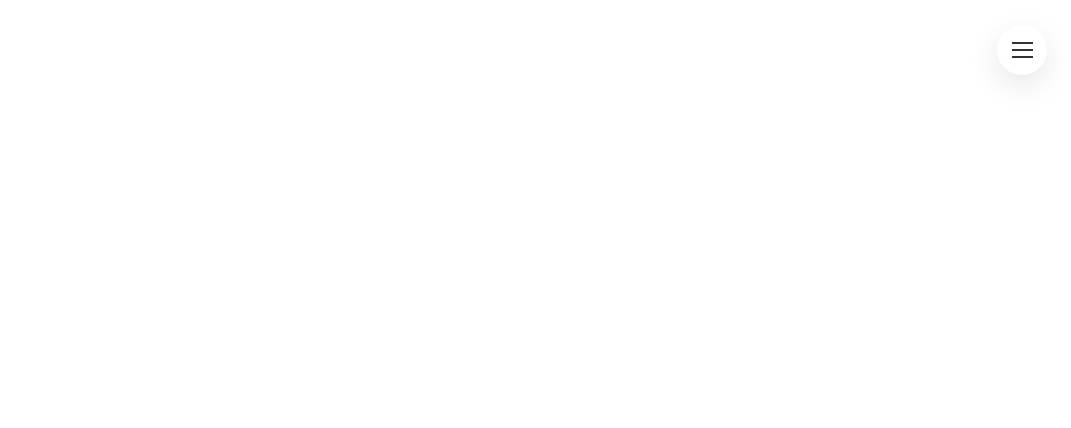
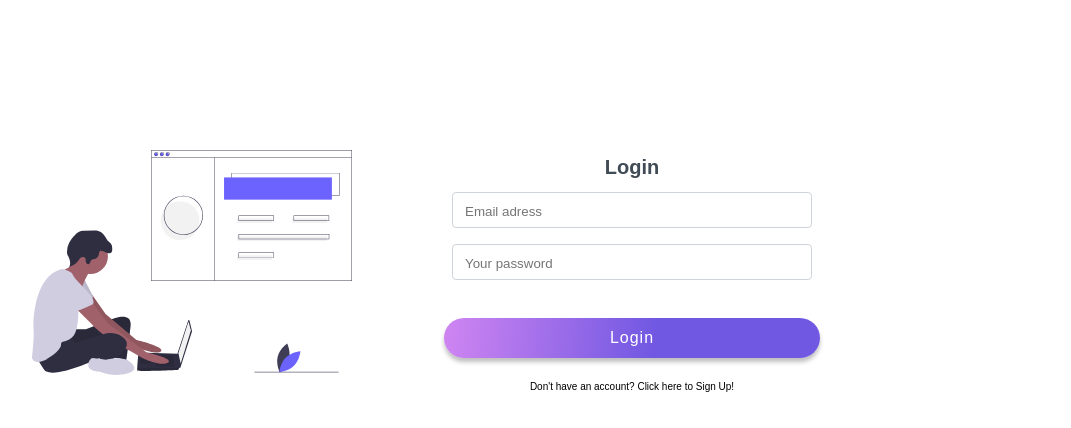
Before and after one commit to lazarspasic96/Blogger, a React (Create React App) app: page /authorization in a window 1280 px wide. Shown: the top 428 px of the page, without its empty margins (208-1279 px from the left). Built offline with nearby package versions, Linux system fonts and the light colour scheme; the HTML template or start-up script is replaced by a standard one.

Commit message:
Finish the log in component

```diff
--- a/public/index.html
+++ b/public/index.html
@@ -2,19 +2,20 @@
 <html lang="en">
   <head>
     <meta charset="utf-8" />
-    <link rel="icon" href="%PUBLIC_URL%/favicon.ico" />
+
     <meta name="viewport" content="width=device-width, initial-scale=1" />
     <meta name="theme-color" content="#000000" />
     <meta
       name="description"
       content="Web site created using create-react-app"
     />
-    <link rel="apple-touch-icon" href="%PUBLIC_URL%/logo192.png" />
+
+
     <!--
       manifest.json provides metadata used when your web app is installed on a
       user's mobile device or desktop. See https://developers.google.com/web/fundamentals/web-app-manifest/
     -->
-    <link rel="manifest" href="%PUBLIC_URL%/manifest.json" />
+
     <!--
       Notice the use of %PUBLIC_URL% in the tags above.
       It will be replaced with the URL of the `public` folder during the build.
--- /dev/null
+++ b/src/components/UI/Input/Input.js
@@ -0,0 +1,76 @@
+
+import React from 'react'
+import classes from './Input.module.scss';
+
+
+const Input = (props) => {
+    const inputClasses = [classes.Input];
+
+
+    if (props.isValid && props.touched) {
+        inputClasses.push(classes.Invalid)
+    }
+
+
+    let inputElement = null;
+    switch (props.elementType) {
+        case ('input'):
+            inputElement = <input
+                className={inputClasses.join(' ')}
+                {...props.elementConfig}
+                value={props.value}
+                onChange={props.changed} />
+
+            break;
+        case ('textarea'):
+            inputElement = <textarea
+                className={inputClasses.join(' ')}
+                {...props.elementConfig}
+                value={props.value}
+                onChange={props.changed}>
+                </textarea>
+            break;
+        case ('select'):
+            inputElement = (
+                <select
+                    className={inputClasses.join(' ')}
+                    value={props.value}
+                    onChange={props.changed}>
+                    {props.elementConfig.options.map(option => (
+                        <option key={option.value} value={option.value}>
+                            {option.displayValue}
+                        </option>
+                    ))}
+                </select>
+            );
+            break;
+        default:
+            inputElement = <input
+                className={inputClasses.join(' ')}
+                {...props.elementConfig}
+                value={props.value}
+                onChange={props.changed} />;
+    }
+    let vadlidationError = null;
+    if (props.isValid && props.touched) {
+        vadlidationError = `Please input a valid ${props.valueType}`;
+
+    }
+
+    return (
+        <div className={classes.inputBox}>
+            <label className={classes.Label}>{props.label}</label>
+            {inputElement}
+            <span className={classes.Error}>{vadlidationError}</span>
+        </div>
+    );
+
+
+}
+
+
+
+
+
+
+export default Input;
--- /dev/null
+++ b/src/components/UI/Input/Input.module.scss
@@ -0,0 +1,20 @@
+.inputBox {
+    width: 100%;
+    padding: 8px;
+
+}
+
+.Input {
+    border: 1px solid #CED4DA;
+    box-sizing: border-box;
+    border-radius: 4px;
+    width: 36rem;
+    height: 3.6rem;
+    outline: none;
+    padding: 1.2rem 0.5rem 1rem 1.2rem;
+
+
+    &:focus {
+        border-bottom: .2rem solid #7158e2;
+    }
+}
--- a/src/components/UI/Nav/Nav.js
+++ b/src/components/UI/Nav/Nav.js
@@ -37,10 +37,10 @@ class NavBar extends React.Component {
 
                     <nav className={classes.navigation} style={!this.state.toogleClass ? { display: 'none' } : null}>
                         <ul className={classes.navigationList}>
-                            <li className={classes.item}> <Link className={classes.navLink} to='/'>Log in </Link></li>
-                            <li className={classes.item}> <Link className={classes.navLink} to='/'>Articles </Link></li>
-                            <li className={classes.item}> <Link className={classes.navLink} to='/'>Our Story </Link></li>
-                            <li className={classes.item}> <Link className={classes.navLink} to='/'> Get Stared </Link></li>
+                            <li className={classes.item}> <Link className={classes.navLink} to='/authorization'>Log in </Link></li>
+                            <li className={classes.item}> <Link className={classes.navLink} to='/articles'>Articles </Link></li>
+                            <li className={classes.item}> <Link className={classes.navLink} to='/our-story'>Our Story </Link></li>
+                            <li className={classes.item}> <Link className={classes.navLink} to='/get-started'> Get Stared </Link></li>
                         </ul>
                     </nav>
 
--- a/src/components/UI/Nav/NavBar.module.scss
+++ b/src/components/UI/Nav/NavBar.module.scss
@@ -11,7 +11,7 @@ $primary-Color-light: #9d54fa;
     border-radius: 50%;
     border: none;
     z-index: 2000;
-    box-shadow: 0 1rem 3rem rgba(#000000, 0.1);
+    box-shadow: 0rem .4rem 2rem rgba(104, 109, 224, 0.7);
     cursor: pointer;
 
     .rotate {
@@ -52,6 +52,7 @@ $primary-Color-light: #9d54fa;
       .default {
         margin-bottom: 0.7rem;
         margin-top: 0.7rem;
+
       }
     }
   }
--- /dev/null
+++ b/src/containers/Authorization/Authorization.js
@@ -0,0 +1,37 @@
+import classes from './Authorization.module.scss'
+import React from 'react'
+import authorizationImg from '../../assets/images/authorization.svg'
+import LogIn from './LogIn/LogIn'
+
+
+class Authorization extends React.Component {
+    constructor(props) {
+        super()
+        this.state = {
+            test: props.testtg
+        }
+    }
+
+    render() {
+        return (
+            <>
+
+                <section className={classes.authorization}>
+                    <div className={classes.imageBox}>
+                        <img className={classes.authImg} src={authorizationImg} alt='' />
+                    </div>
+
+                    <div className={classes.authForm}>
+                        <LogIn />
+                    </div>
+                </section>
+            </>
+        )
+
+
+
+    }
+
+}
+
+export default Authorization;
--- /dev/null
+++ b/src/containers/Authorization/Authorization.module.scss
@@ -0,0 +1,37 @@
+
+.authorization {
+    width: 100%;
+
+    margin: auto;
+    padding-top: 15rem;
+    padding-bottom:  15rem;
+    display: flex;
+    flex-direction: row;
+    justify-content: center;
+
+}
+
+.authForm {
+    width: 40rem;
+
+
+}
+
+.imageBox {
+    width: 400px;
+
+
+    .authImg {
+        width: 320px;
+
+    }
+}
+
+
+@media (max-width: 766px) {
+    .authorization {
+        flex-direction: column;
+        justify-content: center;
+        align-items: center;
+    }
+}
--- /dev/null
+++ b/src/containers/Authorization/LogIn/LogIn.js
@@ -0,0 +1,113 @@
+import React from 'react'
+import classes from './Login.module.scss'
+import Input from '../../../components/UI/Input/Input'
+import Button from '../../../components//UI/Button/Button'
+import {Redirect} from 'react-router-dom'
+
+class LogIn extends React.Component {
+    constructor(props) {
+        super(props)
+        this.state = {
+            auth: {
+
+                email: {
+                    elementType: 'input',
+                    elementConfig: {
+                        type: 'email',
+                        placeholder: 'Email adress'
+                    },
+                    value: '',
+                    validation: {
+                        required: true
+                    },
+                    valid: false,
+                    touched: false,
+
+                },
+                password: {
+                    elementType: 'input',
+                    elementConfig: {
+                        type: 'password',
+                        placeholder: 'Your password'
+                    },
+                    value: '',
+                    validation: {
+                        required: true
+                    },
+                    valid: false,
+                    touched: false
+
+                }
+            },
+            isAuth: null
+        }
+
+    }
+    inputHandler = (event, inputIdentifier) => {
+        const updatedAuth = {
+            ...this.state.auth,
+            [inputIdentifier]: {
+                ...this.state.auth[inputIdentifier],
+                touched: true,
+                value: event.target.value,
+
+
+            }
+        }
+        this.setState({ auth: updatedAuth })
+    }
+
+    loginHandler = (event) => {
+        event.preventDefault()
+        this.props.onLogin(this.state.auth.email.value, this.state.auth.password.value)
+    }
+
+
+
+    render() {
+        const updatedAuth = [];
+        for (let key in this.state.auth) {
+            updatedAuth.push({
+                id: key,
+                config: this.state.auth[key]
+            })
+
+        }
+
+        const form = updatedAuth.map(formElement => {
+            return <Input
+                key={formElement.id}
+                changed={(event) => this.inputHandler(event, formElement.id)}
+                elementType={formElement.config.elementType}
+                elementConfig={formElement.config.elementConfig}
+                touched={formElement.config.touched}
+                value={formElement.config.value}
+                valueType={formElement.id}
+
+            />
+        })
+
+        let redirecting = null
+
+        if(this.props.isAuth) {
+            console.log('uso jee')
+            return redirecting = <Redirect to = '/dashboard' />
+        }
+
+        return <div className={classes.logIn}>
+
+
+            <form onSubmit={this.loginHandler}>
+
+                <p className = {classes.logInText}>Login</p>
+                {form}
+
+                <Button className={classes.logInBtn}>Login</Button>
+                <p className={classes.switcher} onClick={this.props.onSwitch}>Don't have an account? Click here to Sign Up!</p>
+            </form>
+        </div>
+    }
+
+}
+
+export default LogIn
--- /dev/null
+++ b/src/containers/Authorization/LogIn/Login.module.scss
@@ -0,0 +1,45 @@
+.logIn {
+  display: flex;
+  justify-content: center;
+  align-items: center;
+}
+
+.logInBtn {
+  width: 100%;
+  height: 4rem;
+  background: linear-gradient(275.76deg, #7158e2 44.33%, #cd84f1 98.56%);
+  box-shadow: 0px 4px 4px rgba(0, 0, 0, 0.25);
+  border-radius: 20px;
+  color: #ffff;
+  outline: none;
+  border: none;
+  margin: auto;
+  cursor: pointer;
+  margin-top: 3rem;
+  font-size: 1.6rem;
+  letter-spacing: 0.1rem;
+  transition: all 0.3s;
+
+  &:hover {
+    background: #ffffff;
+    box-shadow: 0px 4px 4px rgba(0, 0, 0, 0.25);
+    color: #7158e2;
+    transform: translateY(-0.2rem);
+  }
+}
+
+.switcher {
+  text-align: center;
+  margin-top: 2rem;
+  &:hover {
+      color:#7158e2;
+      cursor: pointer;
+  }
+}
+
+.logInText {
+  font-size: 2rem;
+  text-align: center;
+  color: #414b56;
+  font-weight: 600;
+}
--- a/src/containers/PublicMain.js
+++ b/src/containers/PublicMain.js
@@ -3,7 +3,7 @@ import Header from '../components/Layout/Header/Header';
 import { Route, Switch } from 'react-router-dom'
 import Articles from './Articles/Articles'
 import Footer from '../components/Layout/Footer/Footer'
-import NavBar from '../components/UI/Nav/Nav';
+import Authorization from './Authorization/Authorization';
 
 
 class PublicMain extends React.Component {
@@ -12,10 +12,11 @@ class PublicMain extends React.Component {
     render() {
         return <>
             <Switch>
-              <Route exact path = '/' component = {Header} />
-    {/*         <Route  path = '/' component = {Footer} /> */}
-    <NavBar />
-               <Route exact path = '/articles' component = {Articles} />
+                <Route exact path='/' component={Header} />
+                {/*         <Route  path = '/' component = {Footer} /> */}
+
+                <Route exact path='/articles' component={Articles} />
+                <Route exact path='/authorization' component={Authorization} />
             </Switch>
 
         </>
```
Also changed, not shown: src/assets/images/authorization.svg (added).
